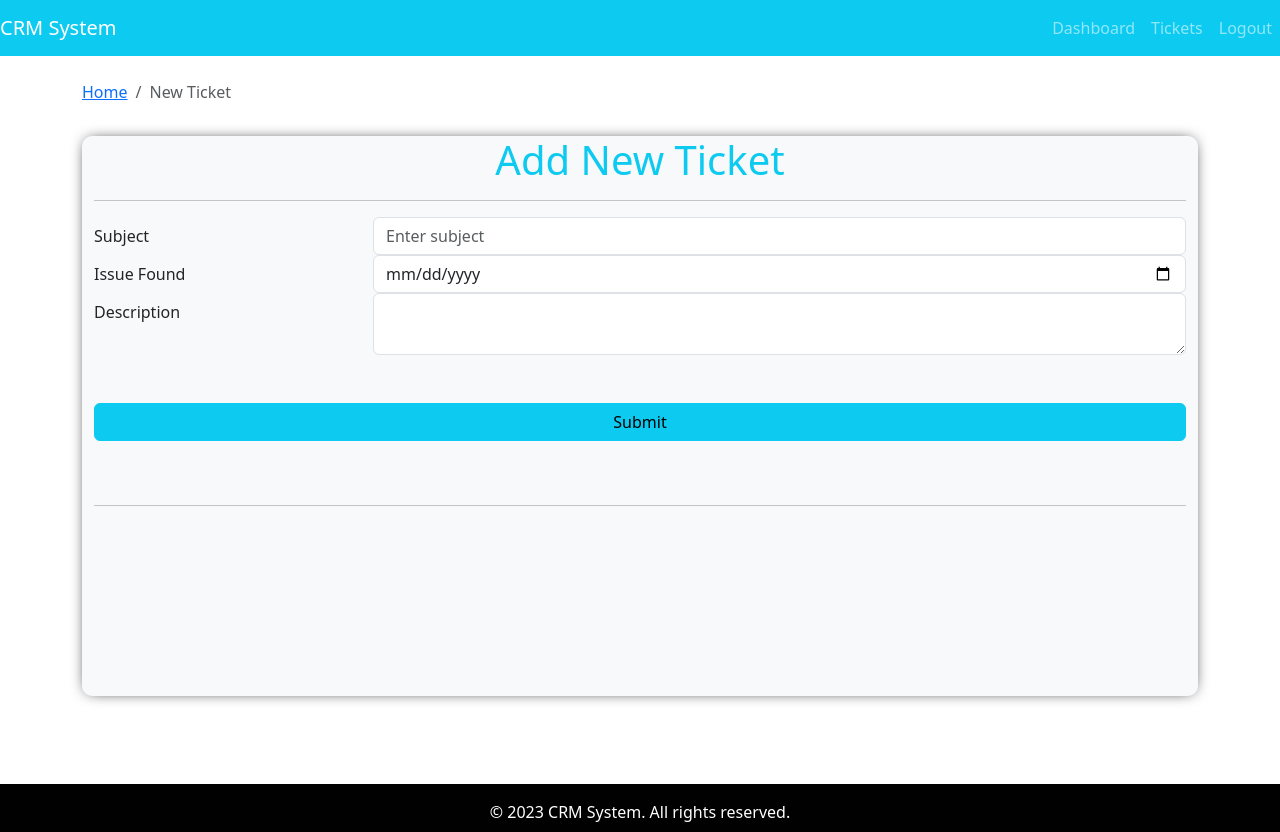
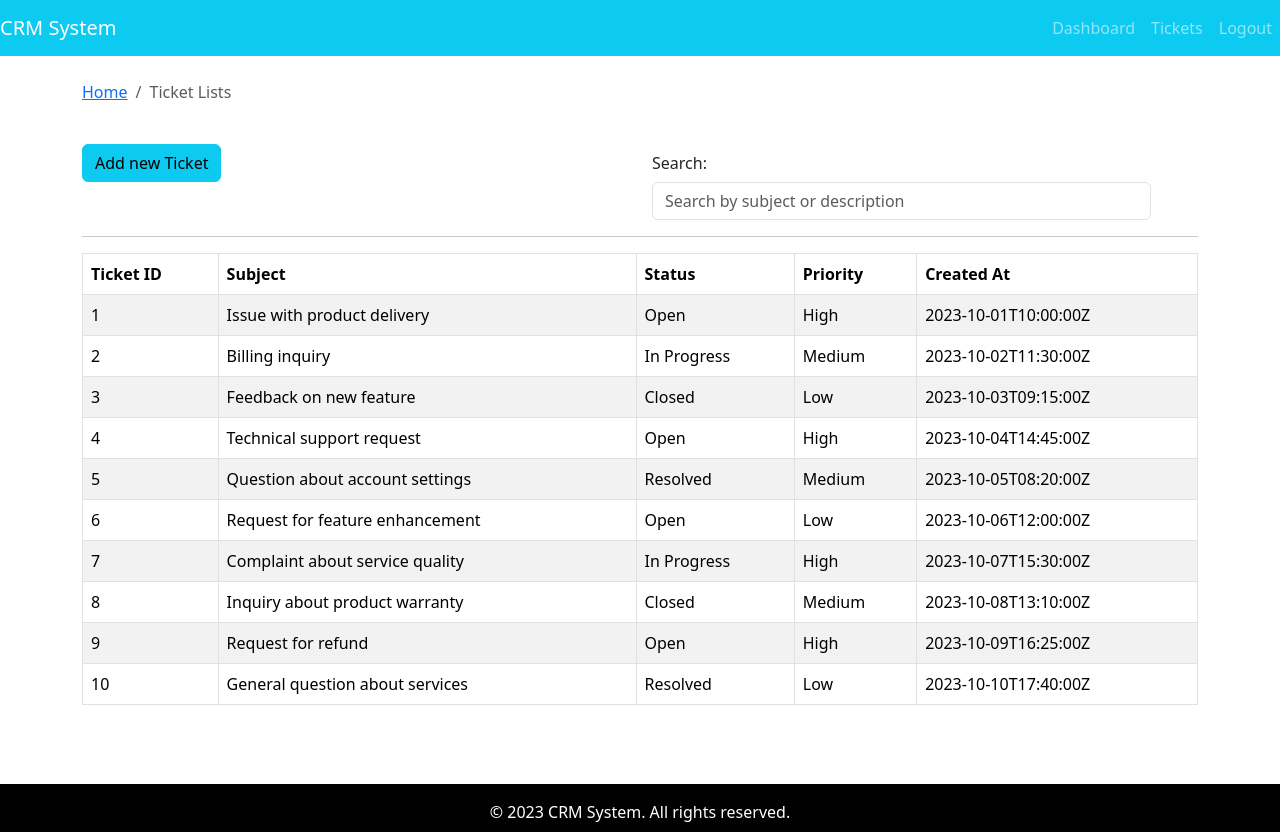
Before and after one commit to sooraj2145/CRM-ticketing-app, a React (Create React App) app in the folder crm-frontend/: page / in a window 1280 px wide. Built offline with nearby package versions, Linux system fonts and the light colour scheme.

Commit message:
added ticket list

```diff
--- a/crm-frontend/src/App.js
+++ b/crm-frontend/src/App.js
@@ -3,6 +3,7 @@ import React from 'react';
 import DefaultLayout from './layout/DefaultLayout';
 import Dashboard from './page/dashboard/Dashboard.comp';
 import AddTicket from './page/new-ticket/AddTicket.page';
+import TicketLists from './page/ticket-listing/TicketLists.page';
 import './App.css';
 
 function App() {
@@ -10,7 +11,8 @@ function App() {
     <div className="App">
       <DefaultLayout>
         {/* <Dashboard /> */}
-        <AddTicket />
+        {/* <AddTicket /> */}
+        <TicketLists />
         {/* <EntryPage /> */}
         </DefaultLayout>
       {/* <EntryPage /> */}
--- a/crm-frontend/src/assets/data/dummyTicketData.json
+++ b/crm-frontend/src/assets/data/dummyTicketData.json
@@ -22,5 +22,54 @@
         "priority": "Low",
         "created_at": "2023-10-03T09:15:00Z"
 
+    },
+    {
+        "id": 4,
+        "subject": "Technical support request",
+        "status": "Open",
+        "priority": "High",
+        "created_at": "2023-10-04T14:45:00Z"
+    },
+    {
+        "id": 5,
+        "subject": "Question about account settings",
+        "status": "Resolved",
+        "priority": "Medium",
+        "created_at": "2023-10-05T08:20:00Z"
+    },
+    {
+        "id": 6,
+        "subject": "Request for feature enhancement",
+        "status": "Open",
+        "priority": "Low",
+        "created_at": "2023-10-06T12:00:00Z"
+    },
+    {
+        "id": 7,
+        "subject": "Complaint about service quality",
+        "status": "In Progress",
+        "priority": "High",
+        "created_at": "2023-10-07T15:30:00Z"
+    },
+    {
+        "id": 8,
+        "subject": "Inquiry about product warranty",
+        "status": "Closed",
+        "priority": "Medium",
+        "created_at": "2023-10-08T13:10:00Z"
+    },
+    {
+        "id": 9,
+        "subject": "Request for refund",
+        "status": "Open",
+        "priority": "High",
+        "created_at": "2023-10-09T16:25:00Z"
+    },
+    {
+        "id": 10,
+        "subject": "General question about services",
+        "status": "Resolved",
+        "priority": "Low",
+        "created_at": "2023-10-10T17:40:00Z"
     }
 ]
--- /dev/null
+++ b/crm-frontend/src/components/search-form/SearchForm.comp.js
@@ -0,0 +1,31 @@
+import React from 'react'
+import {Form, Row, Col} from 'react-bootstrap'
+import PropTypes from 'prop-types'
+
+const SearchForm = ({handleOnChange,str}) => {
+  return (
+    <div>
+      <Form>
+        <Form.Group as={Row} controlId="formSearch">
+          <Form.Label column sm={3}>Search: </Form.Label>
+            <Col sm={11}>
+                <Form.Control
+                type="text"
+                placeholder="Search by subject or description"
+                name="searchQuery"
+                onChange={handleOnChange}
+                value={str}
+                />
+            </Col>
+        </Form.Group>
+      </Form>
+    </div>
+  )
+}
+
+export default SearchForm
+
+SearchForm.propTypes = {
+  handleOnChange: PropTypes.func.isRequired,
+    str: PropTypes.string.isRequired
+}
--- a/crm-frontend/src/components/ticket-table/TicketTable.comp.js
+++ b/crm-frontend/src/components/ticket-table/TicketTable.comp.js
@@ -1,6 +1,7 @@
 import React from 'react'
 import { Table } from 'react-bootstrap'
 const TicketTable= ({tickets}) => {
+
   return (
 
     <Table striped bordered hover responsive>
@@ -28,6 +29,7 @@ const TicketTable= ({tickets}) => {
             </tbody>
     </Table>
   )
+
 }
 
 export default TicketTable
--- /dev/null
+++ b/crm-frontend/src/page/ticket-listing/TicketLists.page.js
@@ -0,0 +1,64 @@
+import React from 'react'
+import { Container, Row, Col,Button } from 'react-bootstrap'
+import BreadCrumbs from '../../components/breadcrumbs/BreadCrumbs.comp'
+import SearchForm from '../../components/search-form/SearchForm.comp'
+import TicketTable from '../../components/ticket-table/TicketTable.comp'
+import tickets from '../../assets/data/dummyTicketData.json'
+import PropTypes from 'prop-types'
+
+const TicketLists = () => {
+    const [str, setStr] = React.useState('');
+   const [filteredTickets, setFilteredTickets] = React.useState(tickets);
+
+    React.useEffect(() => {
+
+    }, [str,filteredTickets]);
+    const handleOnChange = (e) => {
+        const { value } = e.target;
+        setStr(value);
+        searchTickets(value);
+    }
+
+
+    const searchTickets = (query) => {
+
+        const displayTickets = tickets.filter(ticket =>
+            ticket.subject.toLowerCase().includes(query.toLowerCase()) ||
+            ticket.status.toLowerCase().includes(query.toLowerCase())
+        );
+
+        setFilteredTickets(displayTickets);
+    }
+
+  return (
+   <Container>
+    <Row>
+        <Col>
+         <BreadCrumbs page={'Ticket Lists'} />
+        </Col>
+    </Row>
+    <Row className='mt-4'>
+        <Col>
+            <Button variant="info">Add new Ticket</Button>
+        </Col>
+        <Col className="text-right">
+            <SearchForm handleOnChange={handleOnChange}
+            str={str}/>
+        </Col>
+    </Row>
+    <hr />
+    <Row>
+        <Col>
+            <TicketTable tickets={filteredTickets}/>
+        </Col>
+    </Row>
+   </Container>
+  )
+}
+
+export default TicketLists
+
+TicketLists.propTypes = {
+    tickets: PropTypes.array.isRequired,
+
+}
```
